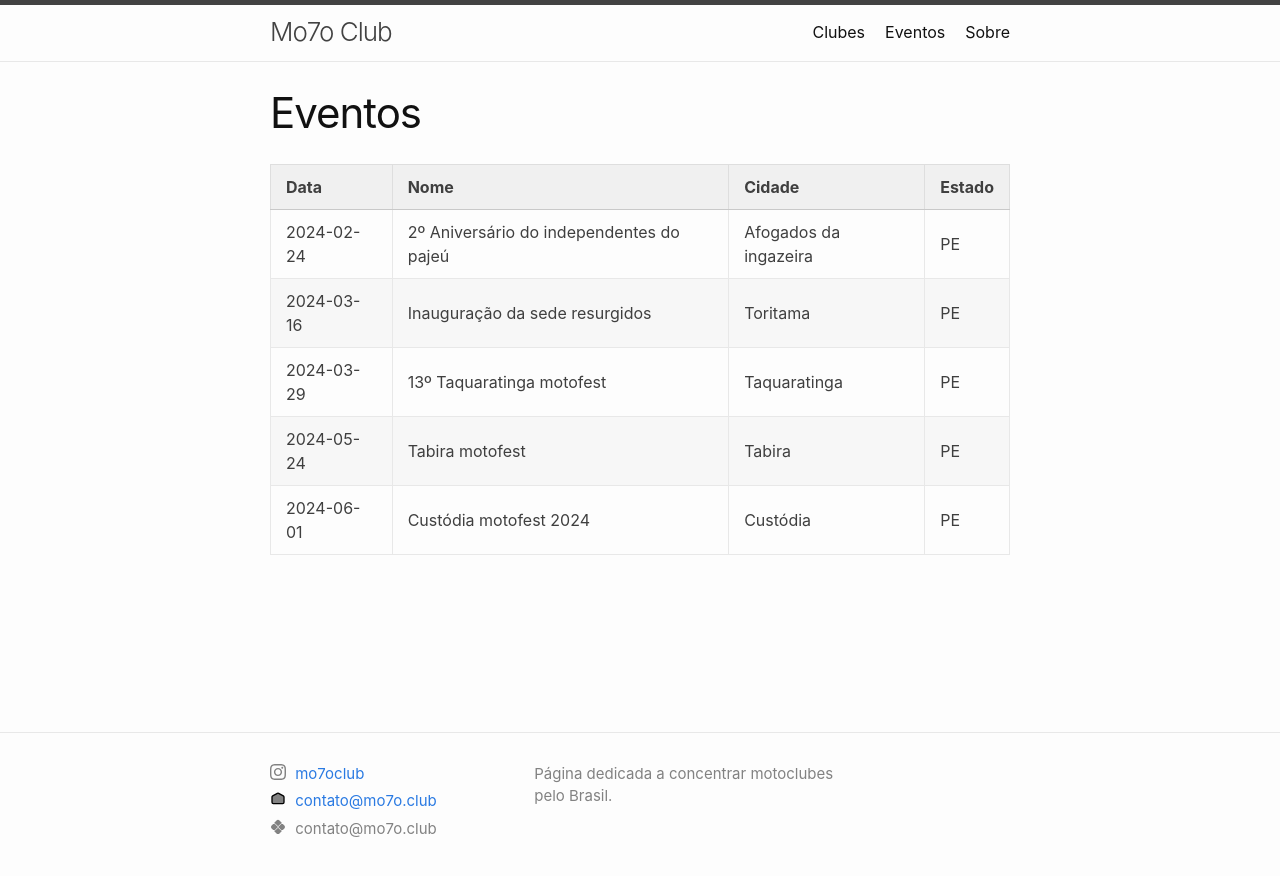
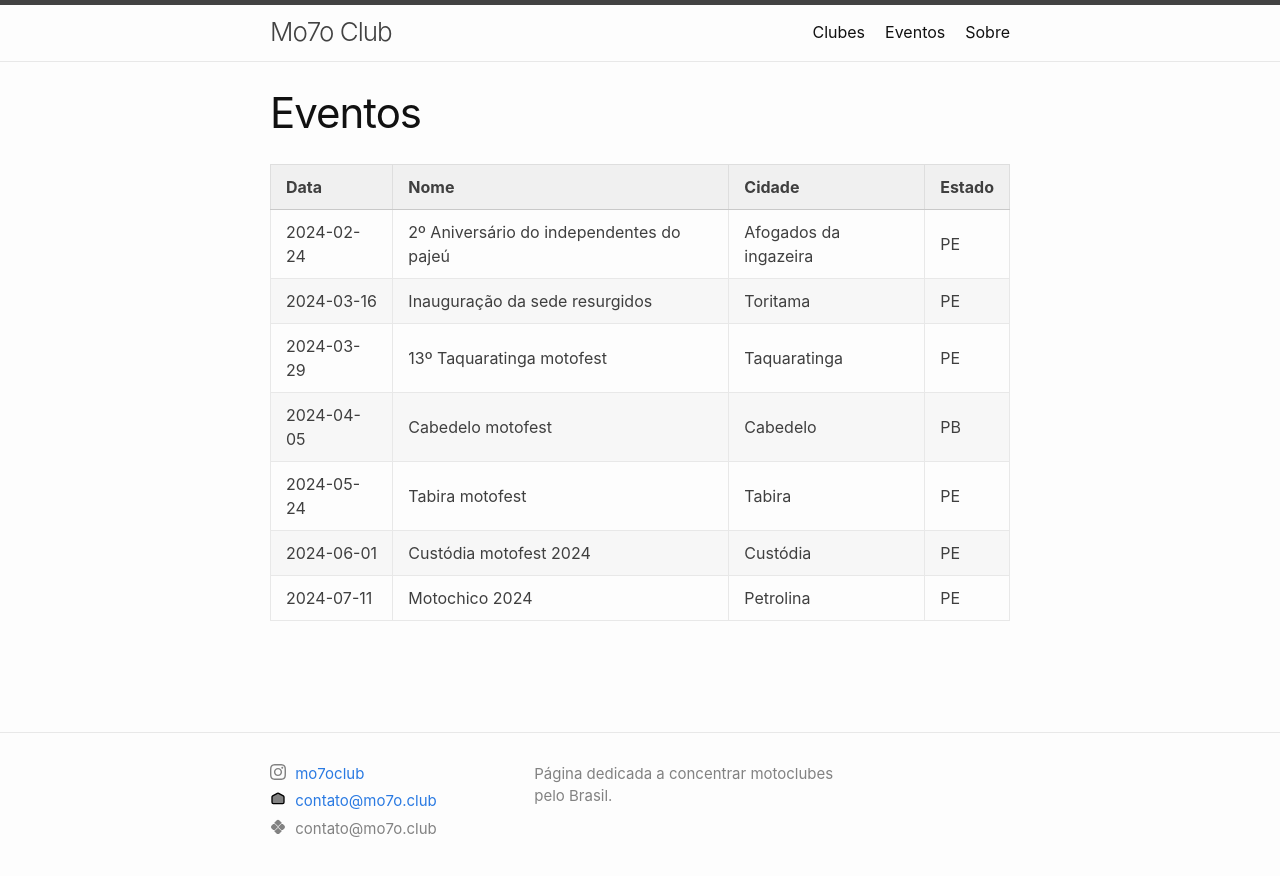
Before and after one commit to mo7oclub/mo7oclub.github.io, a Jekyll site: the page built from eventos.markdown, in a window 1280 px wide. Shown: the top 876 px of the page. Built offline with Jekyll 4.4.1, drawn with Linux system fonts in a browser that asks for light colours.

Commit message:
Cadastro de eventos

```diff
--- a/_data/eventos.yml
+++ b/_data/eventos.yml
@@ -18,6 +18,12 @@ eventos:
     uf: PE
     date: 2024-03-29
 
+  - title: Cabedelo motofest
+    # url: 2024-01-05-evento-a.html
+    city: Cabedelo
+    uf: PB
+    date: 2024-04-05
+
   - title: Tabira motofest
     # url: 2024-01-05-evento-a.html
     city: Tabira
@@ -29,3 +35,9 @@ eventos:
     city: Custódia
     uf: PE
     date: 2024-06-01
+
+  - title: Motochico 2024
+    # url: 2024-01-05-evento-a.html
+    city: Petrolina
+    uf: PE
+    date: 2024-07-11
```
